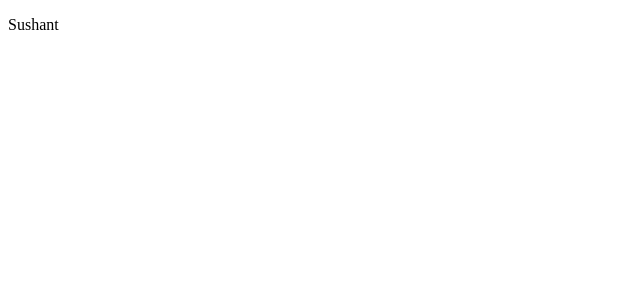
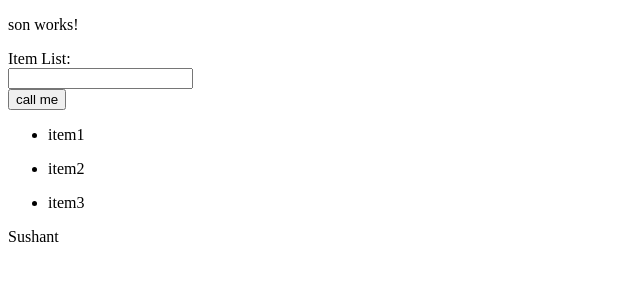
Before and after one commit to SushantPatil77/Angular, an Angular app: page / in a window 1280 px wide. Shown: the top 300 px of the page, without its empty margins (0-640 px from the left). Built offline with nearby package versions, Linux system fonts and the light colour scheme.

Commit message:
sharing data son to father

```diff
--- a/src/app/app.component.html
+++ b/src/app/app.component.html
@@ -8,4 +8,5 @@
 <!--
  <app-profile-editor></app-profile-editor>
  <app-templete-driven-from></app-templete-driven-from> -->
+ <app-father></app-father>
  <app-parent-componet></app-parent-componet>
--- /dev/null
+++ b/src/app/father/father.component.html
@@ -0,0 +1,5 @@
+<app-son (newItem)="addNewItem($event)"></app-son>
+
+<ul *ngFor="let item of items">
+    <li>{{item}}</li>
+</ul>
--- /dev/null
+++ b/src/app/father/father.component.ts
@@ -0,0 +1,19 @@
+import { Component, OnInit } from '@angular/core';
+
+@Component({
+  selector: 'app-father',
+  templateUrl: './father.component.html',
+  styleUrls: ['./father.component.css']
+})
+export class FatherComponent implements OnInit {
+   items =['item1','item2','item3']
+  constructor() { }
+
+  ngOnInit(): void {
+  }
+
+  addNewItem(event:string){
+    this.items.push(event)
+  }
+
+}
--- /dev/null
+++ b/src/app/son/son.component.html
@@ -0,0 +1,7 @@
+<p>son works!</p>
+
+<label for="item">Item List:</label>
+<br>
+<input type="text" #item >
+<br>
+<button (click)="onclick(item.value)">call me</button>
--- /dev/null
+++ b/src/app/son/son.component.ts
@@ -0,0 +1,18 @@
+import { Component, EventEmitter, OnInit, Output } from '@angular/core';
+
+@Component({
+  selector: 'app-son',
+  templateUrl: './son.component.html',
+  styleUrls: ['./son.component.css']
+})
+export class SonComponent implements OnInit {
+  @Output() newItem= new EventEmitter<string>();
+  constructor() { }
+
+  ngOnInit(): void {
+  }
+
+  onclick(value:string){
+    this.newItem.emit(value);
+  }
+}
```
Also changed, not shown: src/app/app.module.ts (+6 -2 lines), src/app/father/father.component.css (added), src/app/son/son.component.css (added).
